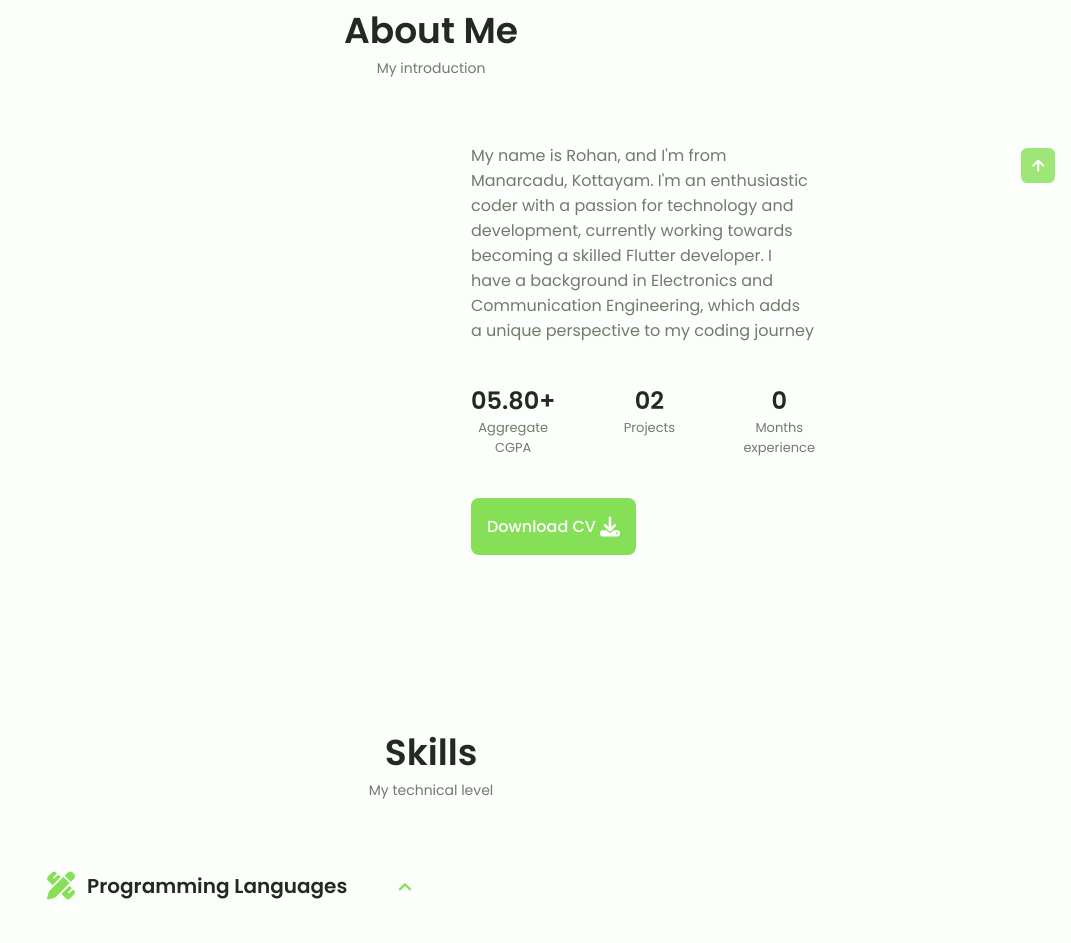
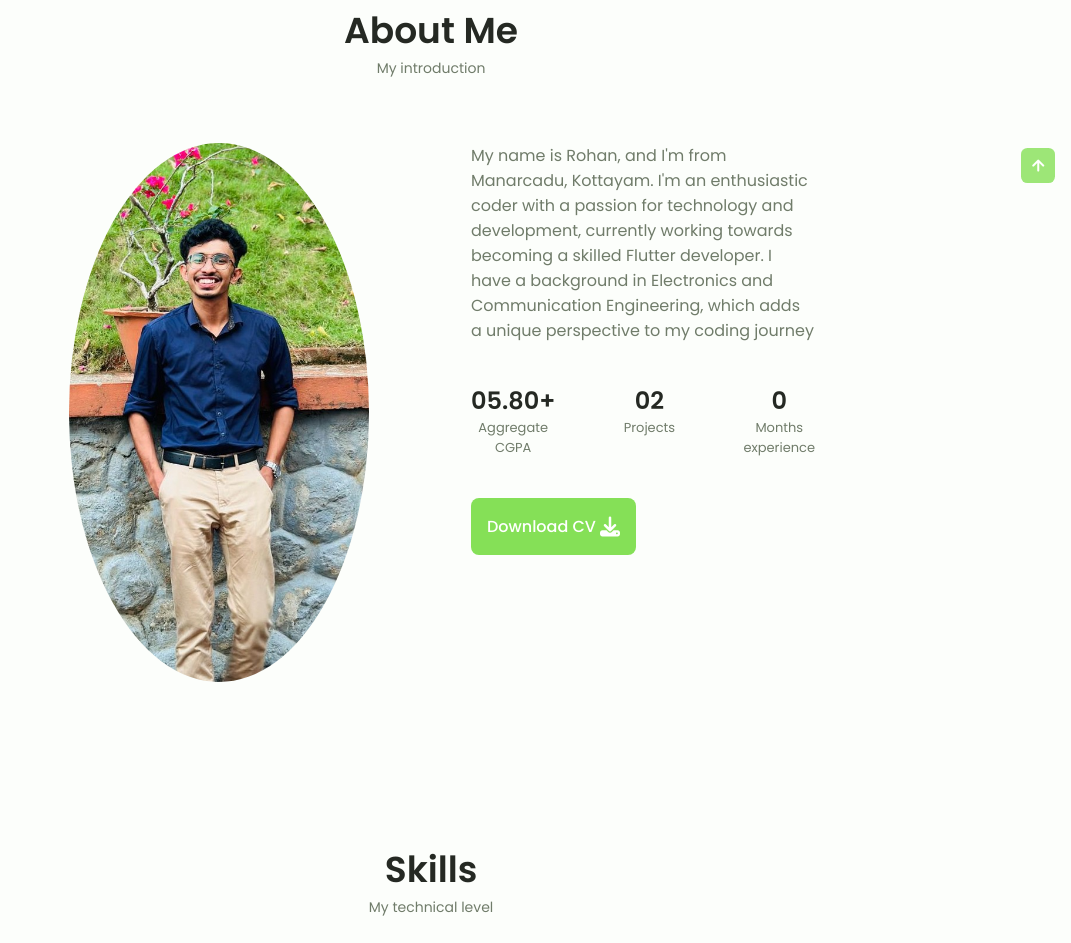
Before and after one commit to Rohan-Varghese02/portfolio.github.io, a plain HTML site: page index.html in a window 1280 px wide. Shown: the part 777-1720 px from the top of the page, without its empty margins (209-1280 px from the left). Drawn offline with nearby package versions, Linux system fonts and the light colour scheme.

Commit message:
Add files via upload

```diff
--- a/index.html
+++ b/index.html
@@ -159,7 +159,7 @@
         <span class="section__subtitle">My introduction</span>
 
         <div class="about__container container grid">
-          <img src="assets\img\formal.jp" alt="" class="about__img" />
+          <img src="assets\img\formal.jpg" alt="" class="about__img" />
 
           <div class="about__data">
             <p class="about__description">
```
